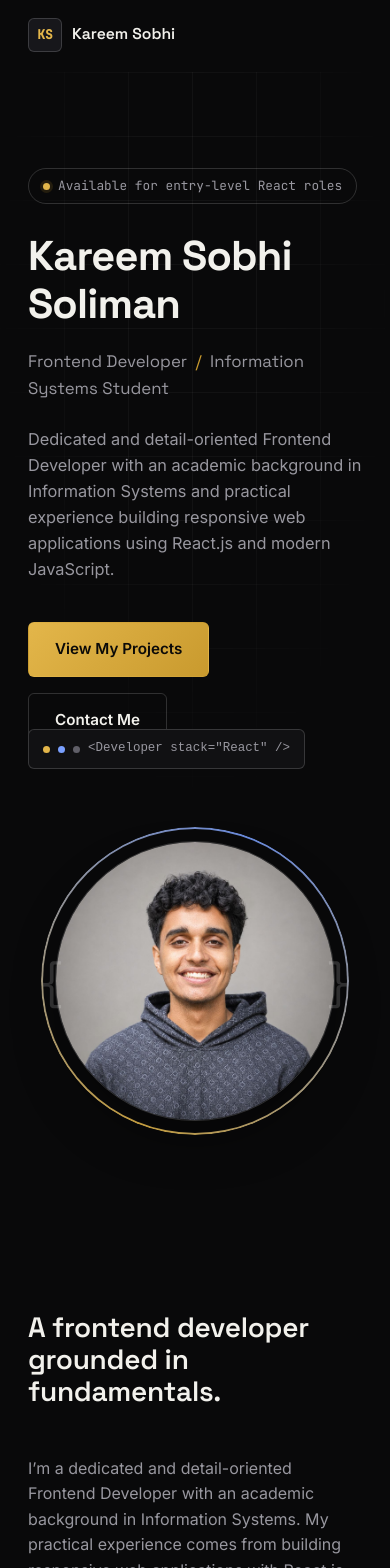
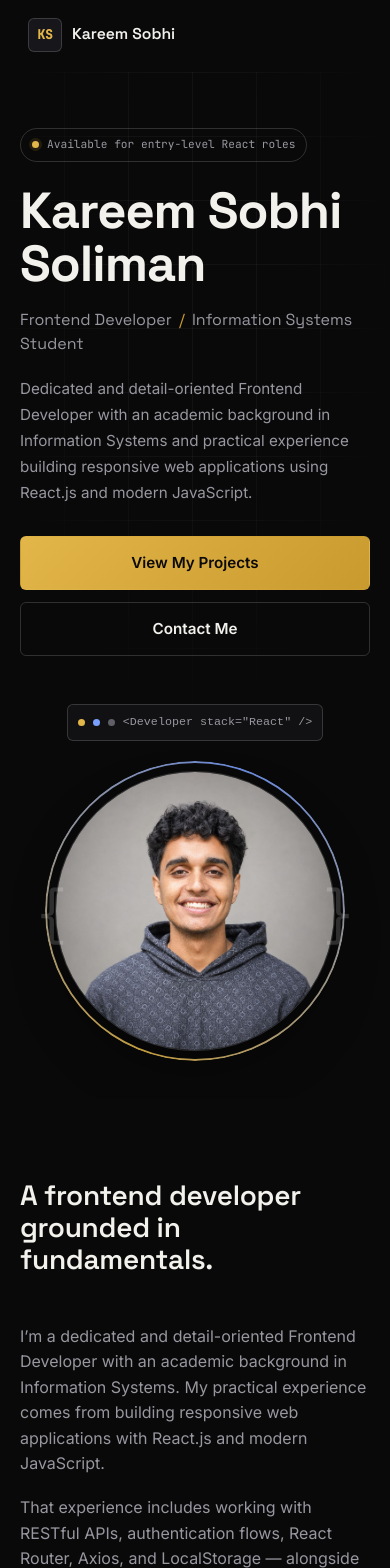
Before and after one commit to Enzokk23/portfolio, a React (Vite) app: page / in a window 390 px wide. Shown: the top 1568 px of the page. Built offline with nearby package versions, Linux system fonts and the light colour scheme.

Commit message:
Update index.css

```diff
--- a/src/index.css
+++ b/src/index.css
@@ -1290,3 +1290,222 @@ textarea {
     padding: 80px 0;
   }
 }
+/* =========================================
+   HERO RESPONSIVE FIX
+   ========================================= */
+
+@media (max-width: 899px) {
+  .hero {
+    padding: 72px 0 64px;
+  }
+
+  .hero__inner {
+    grid-template-columns: 1fr;
+    gap: 56px;
+  }
+
+  .hero__content {
+    width: 100%;
+    min-width: 0;
+  }
+
+  .hero__name {
+    font-size: clamp(2.5rem, 10vw, 4rem);
+  }
+
+  .hero__role {
+    font-size: clamp(1rem, 4vw, 1.2rem);
+  }
+
+  .hero__intro {
+    max-width: 600px;
+  }
+
+  .hero__visual {
+    width: 100%;
+    min-height: auto;
+
+    display: flex;
+    flex-direction: column;
+    align-items: center;
+
+    gap: 28px;
+  }
+
+  .hero__code-chip {
+    position: relative;
+    top: auto;
+    left: auto;
+
+    align-self: center;
+    max-width: 100%;
+  }
+
+  .hero__frame {
+    width: min(340px, 70vw);
+  }
+
+  .hero__brackets {
+    top: auto;
+    bottom: 0;
+    height: min(340px, 70vw);
+
+    left: 50%;
+    transform: translateX(-50%);
+
+    width: min(430px, 90vw);
+  }
+}
+
+
+/* =========================================
+   MOBILE
+   ========================================= */
+
+@media (max-width: 560px) {
+  .section-container {
+    width: 100%;
+    max-width: 100%;
+    padding-left: 20px;
+    padding-right: 20px;
+  }
+
+  .hero {
+    padding: 56px 0 48px;
+    overflow: hidden;
+  }
+
+  .hero__inner {
+    gap: 48px;
+  }
+
+  .hero__kicker {
+    max-width: 100%;
+    font-size: 0.7rem;
+
+    padding: 7px 11px;
+    margin-bottom: 22px;
+
+    white-space: normal;
+  }
+
+  .hero__name {
+    font-size: clamp(2.35rem, 13vw, 3.3rem);
+    line-height: 1.05;
+    margin-bottom: 18px;
+  }
+
+  .hero__role {
+    font-size: 1rem;
+    line-height: 1.5;
+    margin-bottom: 20px;
+  }
+
+  .hero__role-divider {
+    margin: 0 3px;
+  }
+
+  .hero__intro {
+    width: 100%;
+    max-width: 100%;
+
+    font-size: 0.95rem;
+    line-height: 1.7;
+
+    margin-bottom: 30px;
+  }
+
+  .hero__actions {
+    width: 100%;
+
+    display: grid;
+    grid-template-columns: 1fr;
+
+    gap: 12px;
+  }
+
+  .hero__actions .btn {
+    width: 100%;
+  }
+
+  .hero__visual {
+    width: 100%;
+    gap: 30px;
+  }
+
+  .hero__code-chip {
+    position: relative;
+
+    top: auto;
+    left: auto;
+
+    width: fit-content;
+    max-width: 100%;
+
+    padding: 8px 10px;
+
+    font-size: clamp(0.6rem, 3vw, 0.75rem);
+
+    white-space: nowrap;
+  }
+
+  .hero__frame {
+    width: min(280px, 75vw);
+  }
+
+  .hero__frame-ring {
+    inset: -10px;
+  }
+
+  .hero__brackets {
+    width: min(340px, 90vw);
+    height: min(280px, 75vw);
+
+    font-size: clamp(3rem, 15vw, 4.5rem);
+  }
+
+  .hero__scroll-cue {
+    display: none;
+  }
+}
+
+
+/* =========================================
+   VERY SMALL MOBILE
+   ========================================= */
+
+@media (max-width: 360px) {
+  .section-container {
+    padding-left: 16px;
+    padding-right: 16px;
+  }
+
+  .hero {
+    padding-top: 48px;
+  }
+
+  .hero__name {
+    font-size: 2.25rem;
+  }
+
+  .hero__role {
+    font-size: 0.92rem;
+  }
+
+  .hero__intro {
+    font-size: 0.9rem;
+  }
+
+  .hero__frame {
+    width: min(250px, 74vw);
+  }
+
+  .hero__brackets {
+    width: min(300px, 90vw);
+    height: min(250px, 74vw);
+  }
+
+  .hero__code-chip {
+    font-size: 0.58rem;
+  }
+}
```
